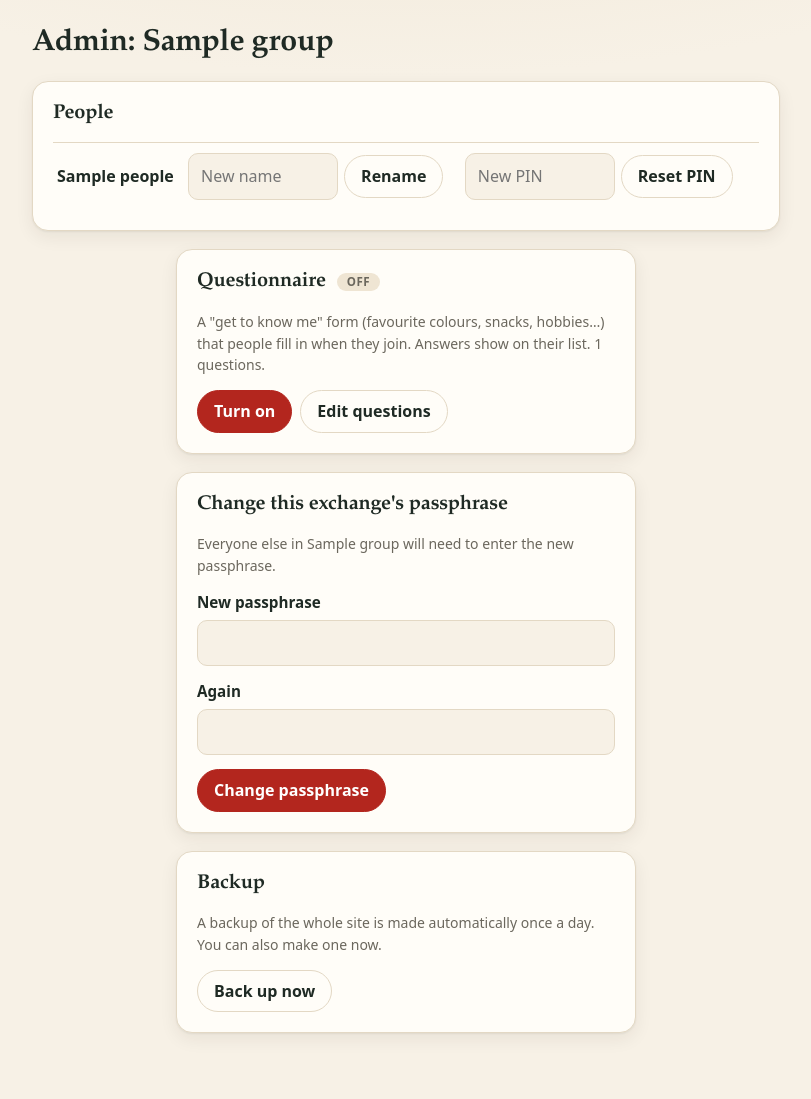
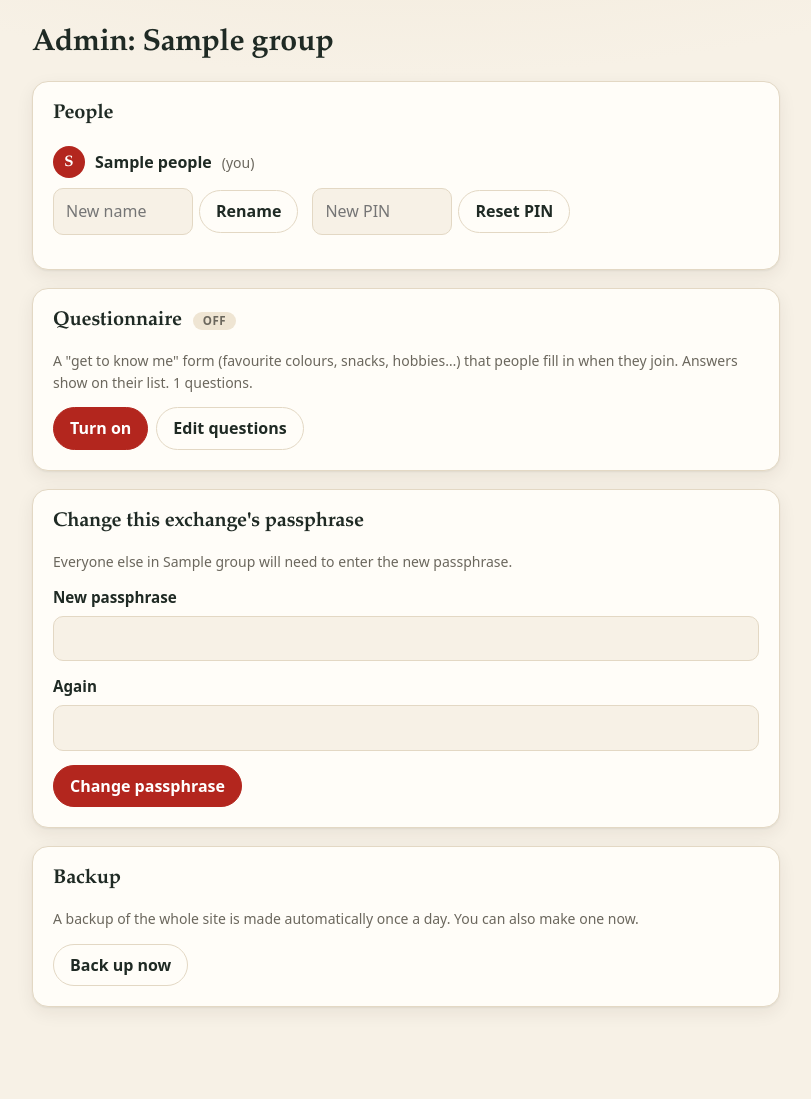
Before and after one commit to irwinthetapemeasure/whishbook, a Python web app: template app/templates/admin.html in a window 1280 px wide. Shown: the part 74-1173 px from the top of the page, without its empty margins (234-1045 px from the left). After the commit the page ends 1083 px from the top, so only its background shows below. Run offline with Jinja, Linux system fonts and the light colour scheme; the template is opened without the code that fills it: most values are stand-ins (such as "Sample title", 1, 10 or a date in 2020); some libraries are stand-ins or nearby versions.

Commit message:
Fix the admin People layout overflowing its card
The People table was wider than its card at common widths and zoom
levels, so the delete controls spilled past the edge and button
labels wrapped ("Reset / PIN"). Each person is now a row with their
name on top and the actions in a wrapping line underneath. Delete is
tucked behind a "Delete…" disclosure so it isn't one slip away.
Buttons never wrap their label, and all admin cards share the same
width.

Co-Authored-By: Claude Opus 5.5 <noreply@anthropic.com>
Claude-Session: https://claude.ai/code/session_01YRbGB6DWTJFE1va5ZcDcWK

```diff
--- a/app/static/style.css
+++ b/app/static/style.css
@@ -88,7 +88,7 @@ input:focus, select:focus, textarea:focus { outline: none; border-color: var(--g
 /* Buttons */
 button, .button { display: inline-flex; align-items: center; justify-content: center; gap: 6px; font: inherit; font-weight: 600;
   padding: 8px 16px; border-radius: 999px; border: 1px solid var(--accent); background: var(--accent); color: var(--accent-text);
-  cursor: pointer; text-decoration: none; min-height: 42px; transition: background .15s, transform .05s, box-shadow .15s; }
+  cursor: pointer; text-decoration: none; min-height: 42px; white-space: nowrap; transition: background .15s, transform .05s, box-shadow .15s; }
 button:hover, .button:hover { background: var(--accent-hover); border-color: var(--accent-hover); color: var(--accent-text); }
 button:active, .button:active { transform: translateY(1px); }
 button.secondary, .button.secondary { background: var(--card); color: var(--text); border-color: var(--border); }
@@ -146,14 +146,22 @@ form.inline input { width: auto; margin: 0; max-width: 150px; }
 .claim.mine { color: var(--green); font-weight: 700; background: var(--green-soft); padding: 4px 12px; border-radius: 999px; }
 
 /* Admin */
-table.admin { width: 100%; border-collapse: collapse; }
-table.admin td { padding: 10px 4px; border-top: 1px solid var(--border); vertical-align: middle; }
+.admin-people { list-style: none; padding: 0; margin: 0; }
+.person-row { padding: 14px 0; border-top: 1px solid var(--border); }
+.person-row:first-child { border-top: none; padding-top: 4px; }
+.person-head { display: flex; flex-wrap: wrap; align-items: center; gap: 6px 10px; margin-bottom: 10px; }
+.person-head .avatar { width: 32px; height: 32px; font-size: .95rem; }
+.person-head .tag { margin-left: 0; }
+.person-actions { display: flex; flex-wrap: wrap; gap: 8px 14px; align-items: center; }
+.person-actions form.inline input { width: 140px; max-width: 100%; }
+.pdelete summary { cursor: pointer; color: var(--accent); font-weight: 600; font-size: .95rem; padding: 8px 4px; list-style: none; }
+.pdelete summary::-webkit-details-marker { display: none; }
+.pdelete[open] { flex-basis: 100%; }
+.pdelete[open] summary { display: none; }
+.pdelete form.inline input { width: 200px; }
 @media (max-width: 600px) {
   h1 { font-size: 1.6rem; }
   .row { grid-template-columns: 1fr; }
-  table.admin, table.admin tr, table.admin td { display: block; }
-  table.admin td { border: none; padding: 4px 0; }
-  table.admin tr { border-top: 1px solid var(--border); padding: 10px 0; }
 }
 @media (prefers-reduced-motion: reduce) { * { transition: none !important; } }
 
--- a/app/templates/admin.html
+++ b/app/templates/admin.html
@@ -3,42 +3,46 @@
 <h1>Admin: {{ group.name }}</h1>
 <div class="card">
   <h2>People</h2>
-  <table class="admin">
+  <ul class="admin-people">
     {% for p in people %}
-    <tr>
-      <td><strong>{{ p.name }}</strong>{% if p.is_admin %} <span class="tag">admin</span>{% endif %}</td>
-      <td>
+    <li class="person-row">
+      <div class="person-head">
+        <span class="avatar av-{{ loop.index0 % 6 }}" aria-hidden="true">{{ p.name[:1] | upper }}</span>
+        <strong class="person-name">{{ p.name }}</strong>
+        {% if p.is_admin %}<span class="tag">admin</span>{% endif %}
+        {% if p.id == me.id %}<span class="muted small">(you)</span>{% endif %}
+      </div>
+      <div class="person-actions">
         <form method="post" action="/admin/people/{{ p.id }}/rename" class="inline">
           <input type="hidden" name="csrf" value="{{ csrf }}">
-          <input name="name" maxlength="40" placeholder="New name" required>
+          <input name="name" maxlength="40" placeholder="New name" required aria-label="New name for {{ p.name }}">
           <button class="secondary">Rename</button>
         </form>
-      </td>
-      <td>
         <form method="post" action="/admin/people/{{ p.id }}/pin" class="inline">
           <input type="hidden" name="csrf" value="{{ csrf }}">
-          <input name="pin" inputmode="numeric" pattern="[0-9]{4,6}" maxlength="6" placeholder="New PIN" required autocomplete="off">
+          <input name="pin" inputmode="numeric" pattern="[0-9]{4,6}" maxlength="6" placeholder="New PIN" required autocomplete="off" aria-label="New PIN for {{ p.name }}">
           <button class="secondary">Reset PIN</button>
         </form>
-      </td>
-      <td>
         {% if p.id != me.id %}
         <form method="post" action="/admin/people/{{ p.id }}/admin" class="inline">
           <input type="hidden" name="csrf" value="{{ csrf }}">
           <button class="secondary">{% if p.is_admin %}Remove admin{% else %}Make admin{% endif %}</button>
         </form>
-        <form method="post" action="/admin/people/{{ p.id }}/delete" class="inline" data-confirm="Delete {{ p.name }} and ALL their lists, including past years?">
-          <input type="hidden" name="csrf" value="{{ csrf }}">
-          <input name="confirm_name" maxlength="40" placeholder="Type name to delete" required>
-          <button class="danger">Delete</button>
-        </form>
+        <details class="pdelete">
+          <summary>Delete…</summary>
+          <form method="post" action="/admin/people/{{ p.id }}/delete" class="inline" data-confirm="Delete {{ p.name }} and ALL their lists, including past years?">
+            <input type="hidden" name="csrf" value="{{ csrf }}">
+            <input name="confirm_name" maxlength="40" placeholder="Type {{ p.name }} to confirm" required aria-label="Type {{ p.name }} to confirm">
+            <button class="danger">Delete</button>
+          </form>
+        </details>
         {% endif %}
-      </td>
-    </tr>
+      </div>
+    </li>
     {% endfor %}
-  </table>
+  </ul>
 </div>
-<div class="card narrow">
+<div class="card">
   <h2>Questionnaire <span class="pill {% if quiz_on %}pill-on{% else %}pill-off{% endif %}">{% if quiz_on %}On{% else %}Off{% endif %}</span></h2>
   <p class="muted small">A "get to know me" form (favourite colours, snacks, hobbies…) that people fill in when they join.
     Answers show on their list. {% if quiz_count %}{{ quiz_count }} questions.{% endif %}</p>
@@ -51,7 +55,7 @@
     <a class="button secondary" href="/admin/questionnaire">Edit questions</a>
   </div>
 </div>
-<div class="card narrow">
+<div class="card">
   <h2>Change this exchange's passphrase</h2>
   <p class="muted small">Everyone else in {{ group.name }} will need to enter the new passphrase.</p>
   <form method="post" action="/admin/passphrase">
@@ -61,7 +65,7 @@
     <button>Change passphrase</button>
   </form>
 </div>
-<div class="card narrow">
+<div class="card">
   <h2>Backup</h2>
   <p class="muted small">A backup of the whole site is made automatically once a day. You can also make one now.</p>
   <form method="post" action="/admin/backup">
```
